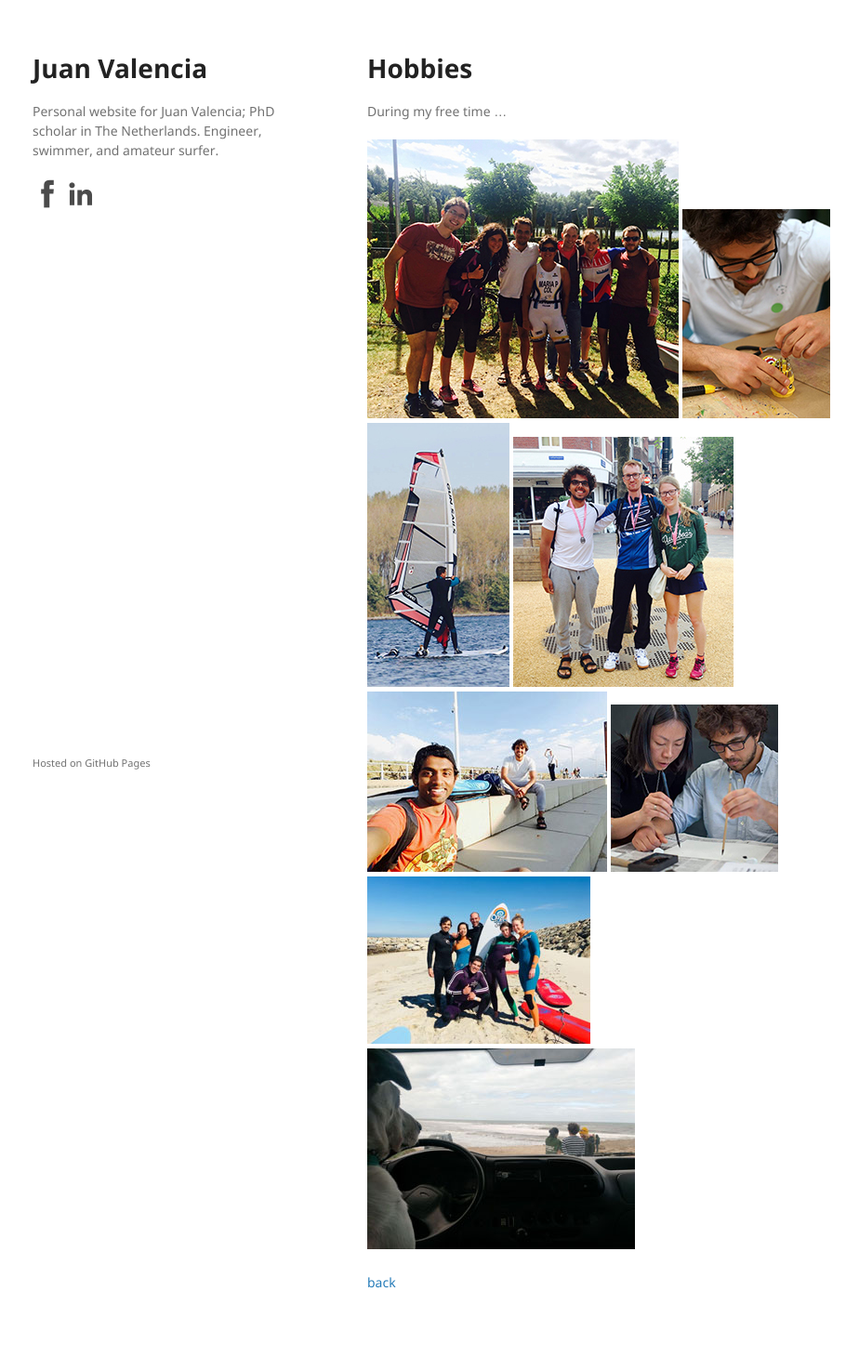
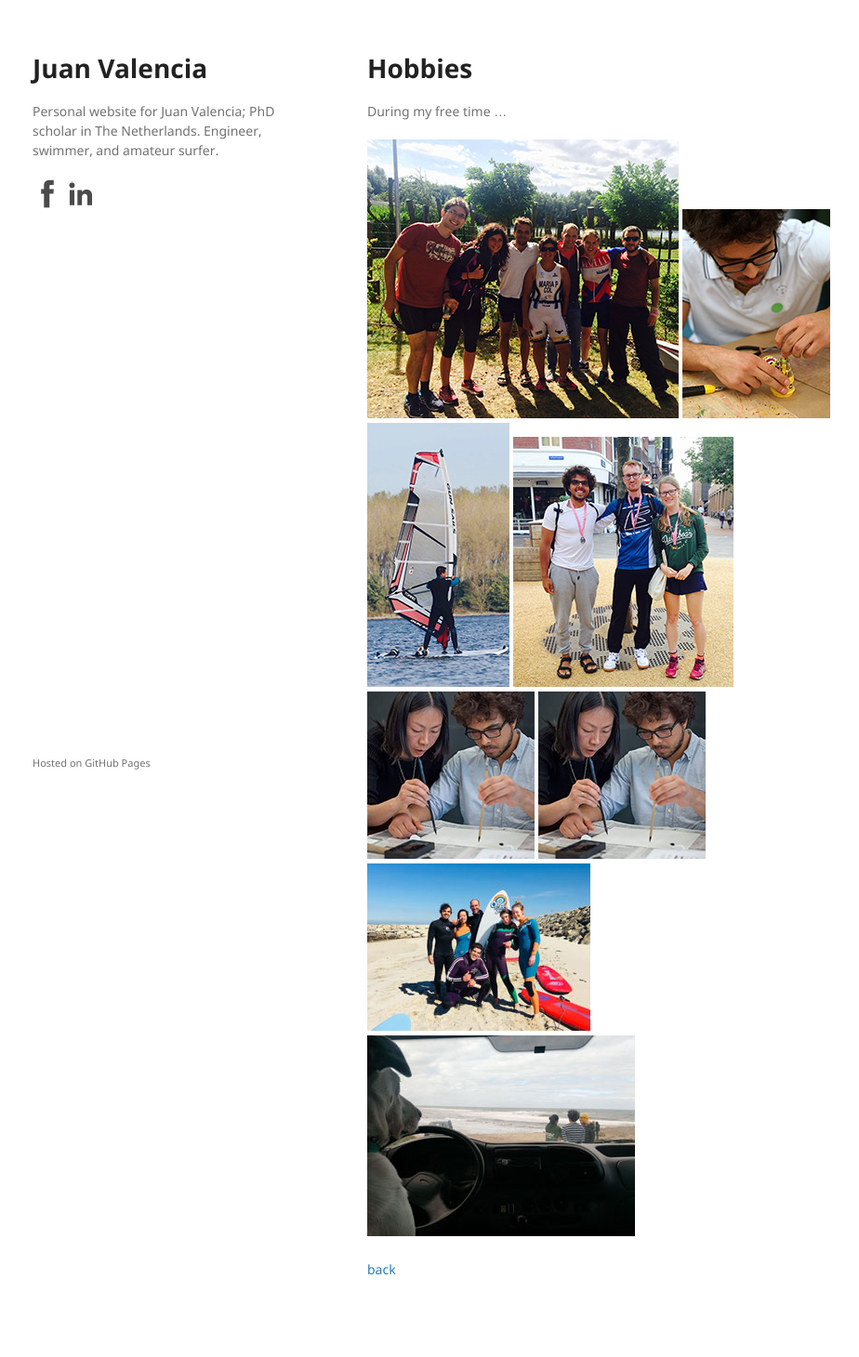
Before and after one commit to juanvalen15/juanvalen15.github.io, a Jekyll site: the page built from hobbies.md, in a window 1280 px wide. Shown: the whole page at 93% size, without its empty margins (175-1099 px from the left). Built offline with Jekyll 4.4.1, drawn with Linux system fonts in a browser that asks for light colours; our own code applies the rules of GitHub Pages for plain Markdown files.

Commit message:
updated hobbies

```diff
--- a/hobbies.md
+++ b/hobbies.md
@@ -10,7 +10,7 @@ During my free time ...
 ![](hb2.jpg)
 ![](hb3.jpg)
 ![](hb4.jpg)
-![](hb5.jpg)
+![](hb6.jpg)
 ![](hb6.jpg)
 ![](hb7.jpg)
 ![](hb8.jpg)
```
